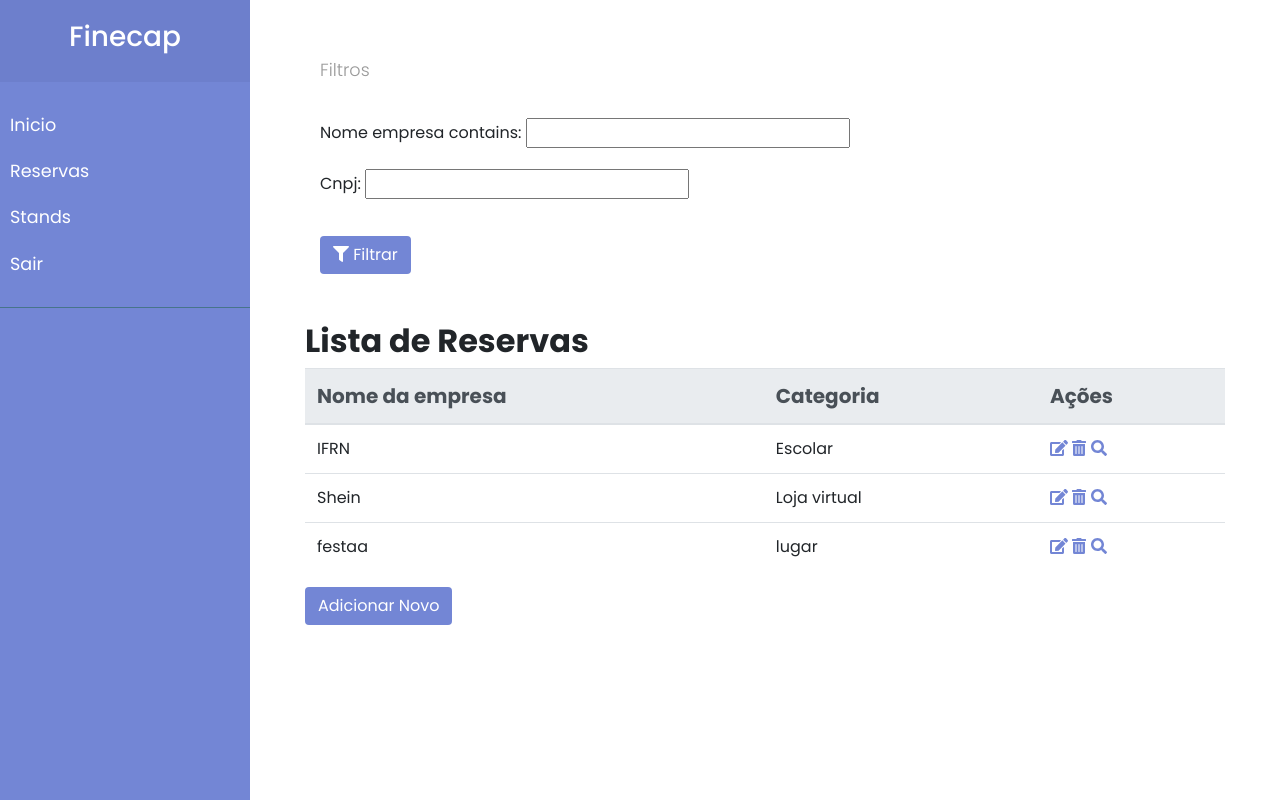
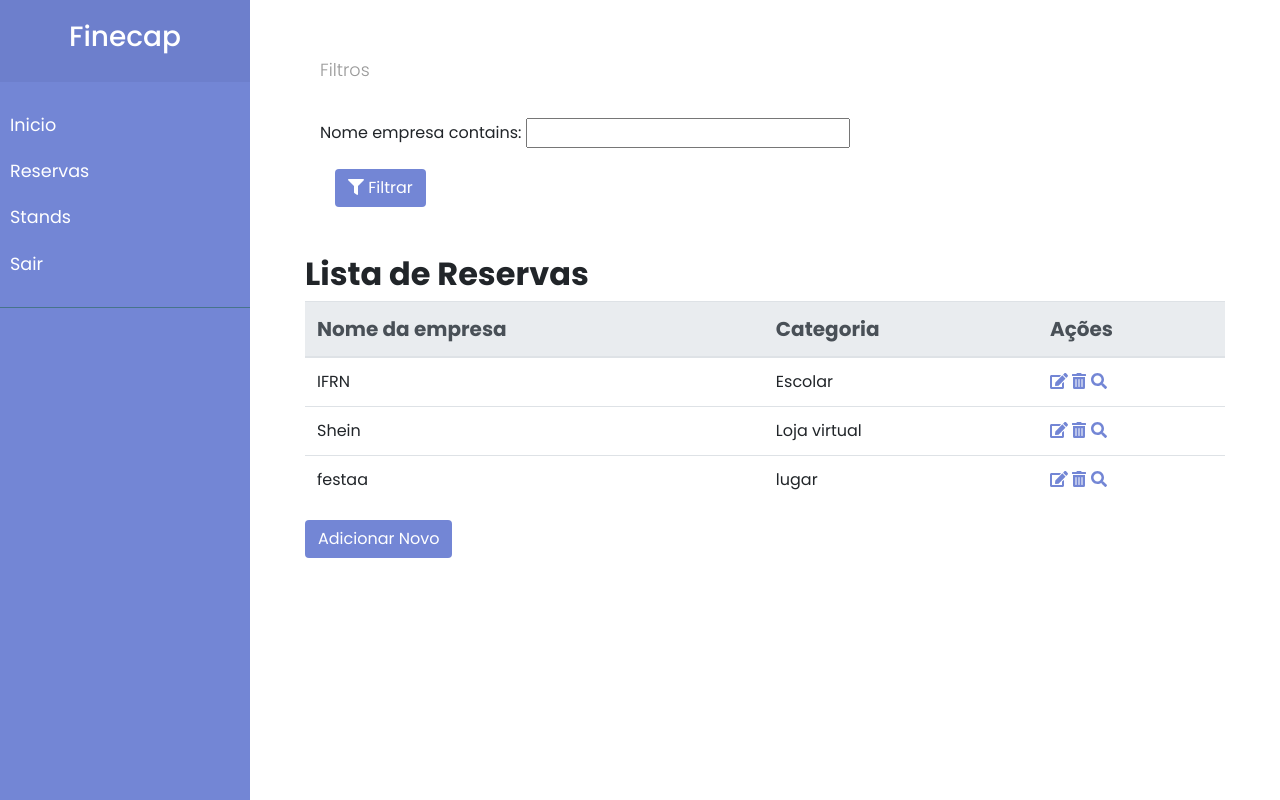
Before and after one commit to emiasm/FINECAP, a Django app: page /reserva/listar in a window 1280 px wide. Run offline with Django 4.2, Linux system fonts and the light colour scheme; a user stored in the database is signed in; data comes from the database, SQL or seed files in the repository; some libraries are stand-ins or nearby versions.

Commit message:
add filtros completo

```diff
--- a/reserva/filters.py
+++ b/reserva/filters.py
@@ -5,11 +5,11 @@ from core.models import Reserva
 
 class ReservaFilter(django_filters.FilterSet):
     nome_empresa = django_filters.CharFilter(lookup_expr='icontains')
-    cnpj = django_filters.NumberFilter()
+
 
     class Meta:
         model = Reserva
         fields = [
             'nome_empresa',
-            'cnpj',
+
         ]
--- a/reserva/templates/reserva/reservas.html
+++ b/reserva/templates/reserva/reservas.html
@@ -22,11 +22,8 @@
                 </div>
 
 
-                <div class="form-group">
-                  {{ filter.form.cnpj.label_tag }}
-                  {{ filter.form.cnpj }}
-                </div>
-              </div>
+
+
             </div>
           </div>
           <div class="col-12 mx-0 mt-3">
```
